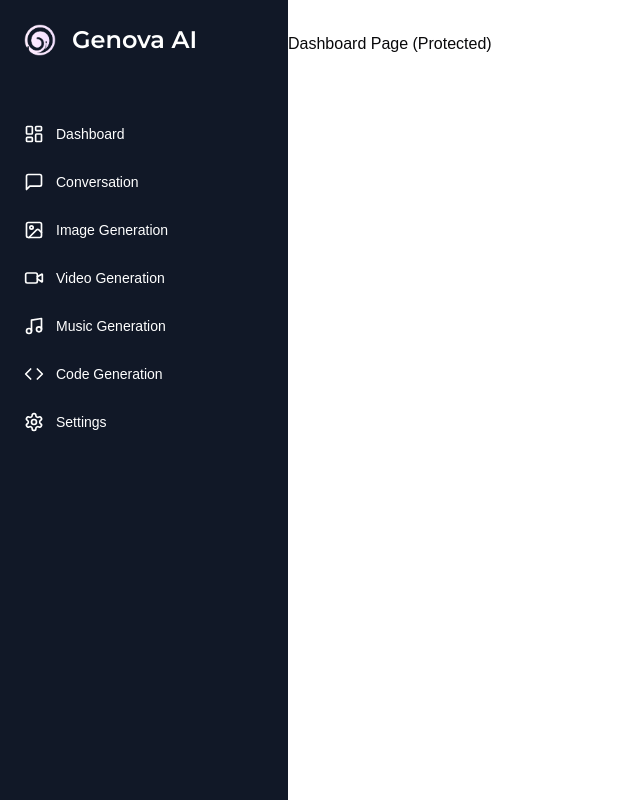
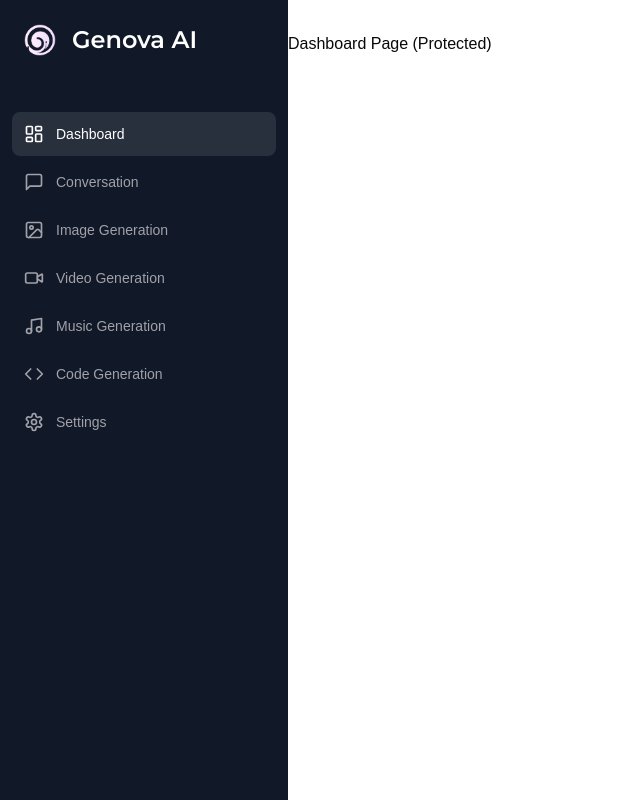
Before and after one commit to hectorg2211/genova-ai, a Next.js app: page /dashboard in a window 1280 px wide. Shown: the whole page, without its empty margins (0-640 px from the left). Built offline with nearby package versions, Linux system fonts and the light colour scheme.

Commit message:
add sidebar colors

```diff
--- a/components/mobile-sidebar.tsx
+++ b/components/mobile-sidebar.tsx
@@ -1,19 +1,31 @@
 'use client'
-import React from 'react'
+import React, { useEffect, useState } from 'react'
 import { Menu } from 'lucide-react'
 
 import { Button } from '@/components/ui/button'
-import { Sheet, SheetContent, SheetTrigger } from '@/components/ui/sheet'
+import { Sheet, SheetContent, SheetTitle, SheetTrigger } from '@/components/ui/sheet'
 import Sidebar from '@/components/sidebar'
 
 const MobileSidebar = () => {
+  const [isMounted, setIsMounted] = useState(false)
+
+  useEffect(() => {
+    setIsMounted(true)
+  }, [])
+
+  if (!isMounted) {
+    return null
+  }
+
   return (
     <Sheet>
-      <SheetTrigger>
+      <SheetTrigger asChild>
         <Button variant='ghost' size='icon' className='md:hidden'>
           <Menu />
         </Button>
       </SheetTrigger>
+
+      <SheetTitle className='sr-only'>Sidebar</SheetTitle>
 
       <SheetContent side='left' className='p-0 m-0 border-r-0'>
         <Sidebar />
--- a/components/sidebar.tsx
+++ b/components/sidebar.tsx
@@ -3,8 +3,10 @@ import Image from 'next/image'
 import Link from 'next/link'
 import React from 'react'
 import { Montserrat } from 'next/font/google'
+import { usePathname } from 'next/navigation'
+import { Code, ImageIcon, LayoutDashboard, MessageSquare, Music, Settings, VideoIcon } from 'lucide-react'
+
 import { cn } from '@/lib/utils'
-import { Code, ImageIcon, LayoutDashboard, MessageSquare, Music, Settings, VideoIcon } from 'lucide-react'
 
 const montserrat = Montserrat({ weight: '600', subsets: ['latin'] })
 
@@ -54,6 +56,8 @@ const routes = [
 ]
 
 const Sidebar = () => {
+  const pathname = usePathname()
+
   return (
     <div className='space-y-4 py-4 flex flex-col h-full bg-[#111827] text-white border-none border-transparent'>
       <div className='px-3 py-2 flex-1'>
@@ -70,7 +74,10 @@ const Sidebar = () => {
             <Link
               href={route.href}
               key={route.href}
-              className='text-sm gropu flex p-3 w-full justify-start font-medium cursor-pointer hover:text-white hover:bg-white/10 rounded-lg transition'
+              className={cn(
+                'text-sm group flex p-3 w-full justify-start font-medium cursor-pointer hover:text-white hover:bg-white/10 rounded-lg transition',
+                pathname === route.href ? 'text-white bg-white/10' : 'text-zinc-400'
+              )}
             >
               <div className='flex items-center flex-1'>
                 <route.icon className={cn('h-5 w-5 mr-3', route.color)} />
```
